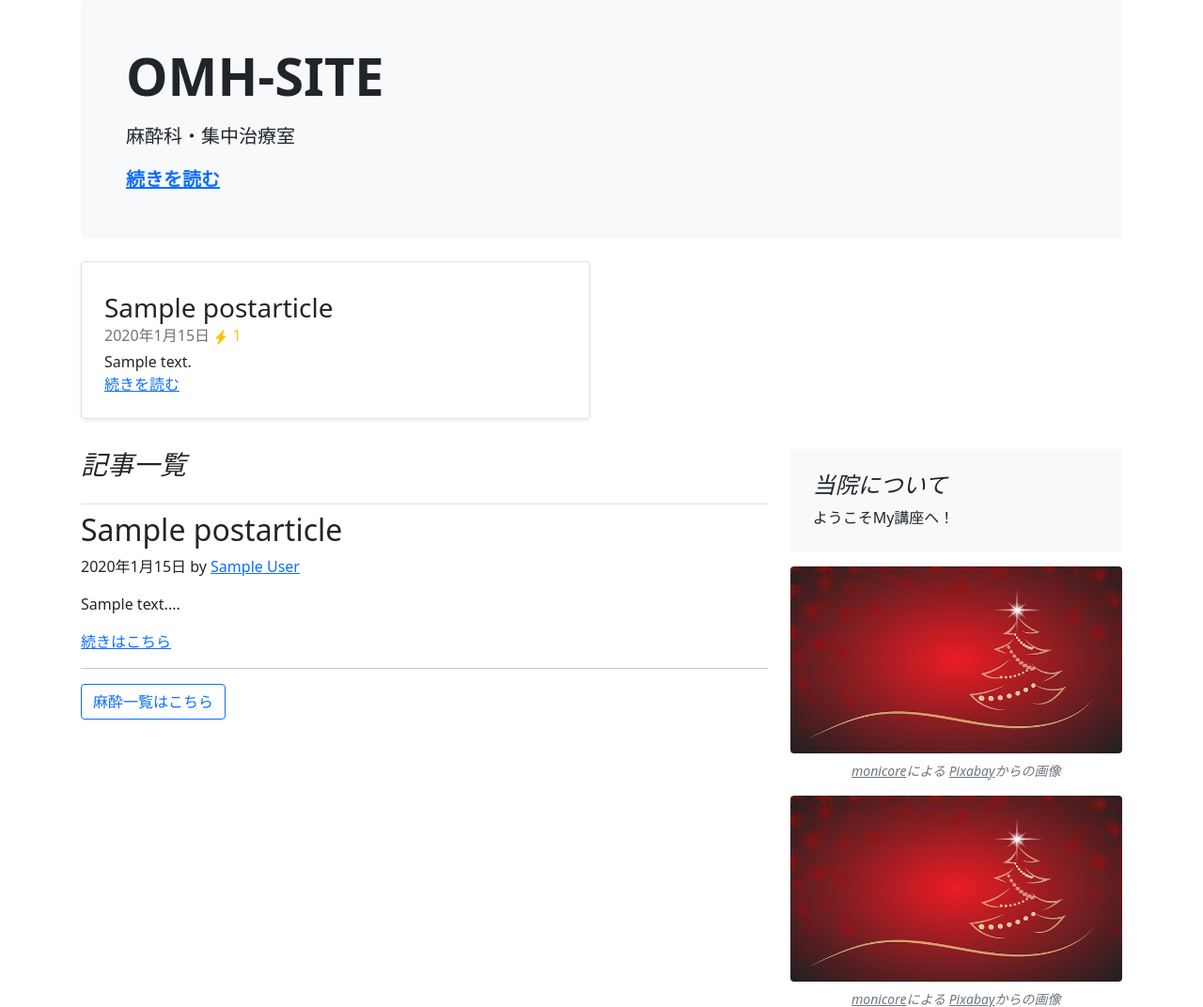
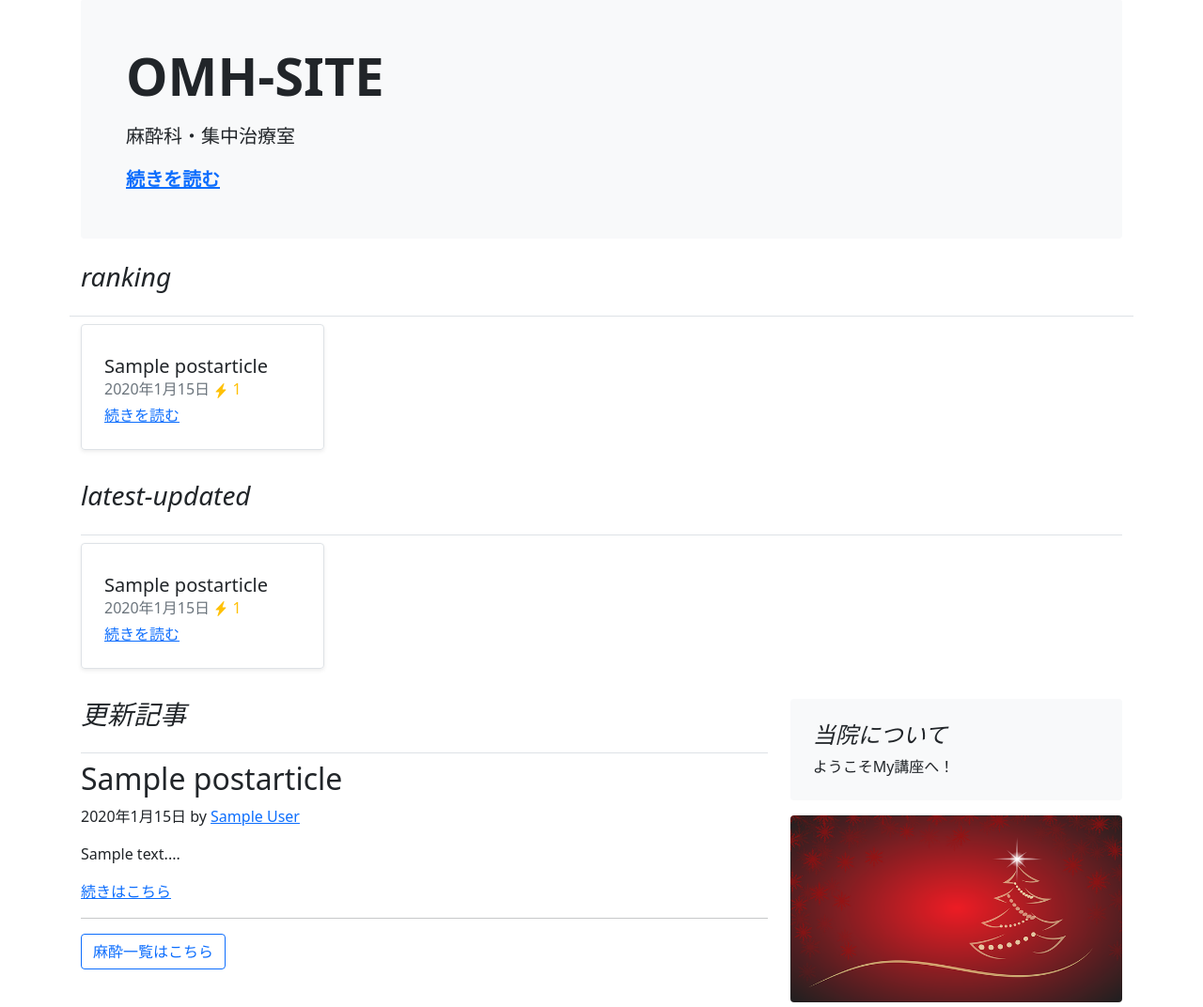
Before and after one commit to yktt-nuane/OMH-SITE, a Django app: page / in a window 1280 px wide. Shown: the part 164-1236 px from the top of the page at 94% size. Run offline with Django 4.2, Linux system fonts and the light colour scheme; tables that the repository leaves empty hold one stand-in row (values such as "Sample post"); some libraries are stand-ins or nearby versions.

Commit message:
トップと麻酔のレイアウト完成

```diff
--- a/anestudy/views.py
+++ b/anestudy/views.py
@@ -13,12 +13,14 @@ from django.contrib.auth.mixins import LoginRequiredMixin
 import os
 
 def index(request):
-    ranks = PostArticle.objects.order_by('-count')[:2]
+    ranks = PostArticle.objects.order_by('-count')[:4]
+    latests = PostArticle.objects.order_by('-created_at')[:4]
     objs = PostArticle.objects.all()[:3]
     context = {
         'title': 'omh-site',
         'articles': objs,
         'ranks': ranks,
+        'latests': latests,
     }
     return render(request, 'anestudy/index.html', context)
 
--- a/templates/anestudy/index.html
+++ b/templates/anestudy/index.html
@@ -13,8 +13,11 @@
         </div>
     </div>
     <div class="row mb-2">
+        <h3 class="pb-4 font-italic border-bottom">
+            ranking
+        </h3>
         {% for obj in ranks %}
-        <div class="col-md-6">
+        <div class="col-md-3">
             <div class="row g-0 border rounded overflow-hidden flex-md-row
             mb-4 shadow-sm h-md-250 position-relative">
                 <div class="col p-4 d-flex flex-column position-static">
@@ -23,7 +26,7 @@
                         {{ tag.name }}
                         {% endfor %}
                     </strong>
-                    <h3 class="mb-0">{{ obj.title }}</h3>
+                    <h5 class="mb-0">{{ obj.title }}</h5>
                     <div class="mb-1 text-muted">{{ obj.created_at }}
                         <div class="d-inline-block text-warning">
                             <svg xmlns="http://www.w3.org/2000/svg" width="1em" height="1em" fill="currentColor" class="bi bi-lightning-fill" viewBox="0 0 16 16">
@@ -32,7 +35,7 @@
                             {{ obj.count }}
                         </div>
                     </div>
-                    <p class="card-text mb-auto">{{ obj.text|slice:":120"|safe }}</p>
+                    <p class="card-text mb-auto">{{ obj.text|slice:":0"|safe }}</p>
                     <a href="/anestudy/{{ obj.id }}" class="stretched-link">続きを読む</a>
                 </div>
             </div>
@@ -42,10 +45,40 @@
 </div>
 
 <main class="container">
+    <h3 class="pb-4 font-italic border-bottom">
+        latest-updated
+    </h3>
+    <div class="row mb-2">
+        {% for obj in latests %}
+        <div class="col-md-3">
+            <div class="row g-0 border rounded overflow-hidden flex-md-row
+            mb-4 shadow-sm h-md-250 position-relative">
+                <div class="col p-4 d-flex flex-column position-static">
+                    <strong class="d-inline-block mb-2 text-primary">
+                        {% for tag in obj.tags.all %}
+                        {{ tag.name }}
+                        {% endfor %}
+                    </strong>
+                    <h5 class="mb-0">{{ obj.title }}</h5>
+                    <div class="mb-1 text-muted">{{ obj.created_at }}
+                        <div class="d-inline-block text-warning">
+                            <svg xmlns="http://www.w3.org/2000/svg" width="1em" height="1em" fill="currentColor" class="bi bi-lightning-fill" viewBox="0 0 16 16">
+                                <path fill-rule="evenodd" d="M11.251.068a.5.5 0 0 1 .227.58L9.677 6.5H13a.5.5 0 0 1 .364.843l-8 8.5a.5.5 0 0 1-.842-.49L6.323 9.5H3a.5.5 0 0 1-.364-.843l8-8.5a.5.5 0 0 1 .615-.09z"/>
+                            </svg>
+                            {{ obj.count }}
+                        </div>
+                    </div>
+                    <p class="card-text mb-auto">{{ obj.text|slice:":0"|safe }}</p>
+                    <a href="/anestudy/{{ obj.id }}" class="stretched-link">続きを読む</a>
+                </div>
+            </div>
+        </div>
+        {% endfor %}
+    </div>
     <div class="row">
         <div class="col-md-8">
             <h3 class="pb-4 font-italic border-bottom">
-                記事一覧
+                更新記事
             </h3>
             {% for obj in articles %}
             <div class="anestudy-post">
--- a/templates/anestudy/posted_article.html
+++ b/templates/anestudy/posted_article.html
@@ -6,7 +6,7 @@
 <main class="container">
     <div class="row">
         <div class="col-md-12">
-            <h3 class="font-italic display-6 mt-5">
+            <h3 class="font-bold display-6 mt-5">
                 {{ posted_article.title }}
             </h3>
             <p class="small text-muted text-right">{{posted_article.created_at}} {{posted_article.author}}</p>
```
Also changed, not shown: templates/anestudy/posted_articles_tag.html (+14 -9 lines), templates/anestudy/posted_articles_top.html (+15 -4 lines).
